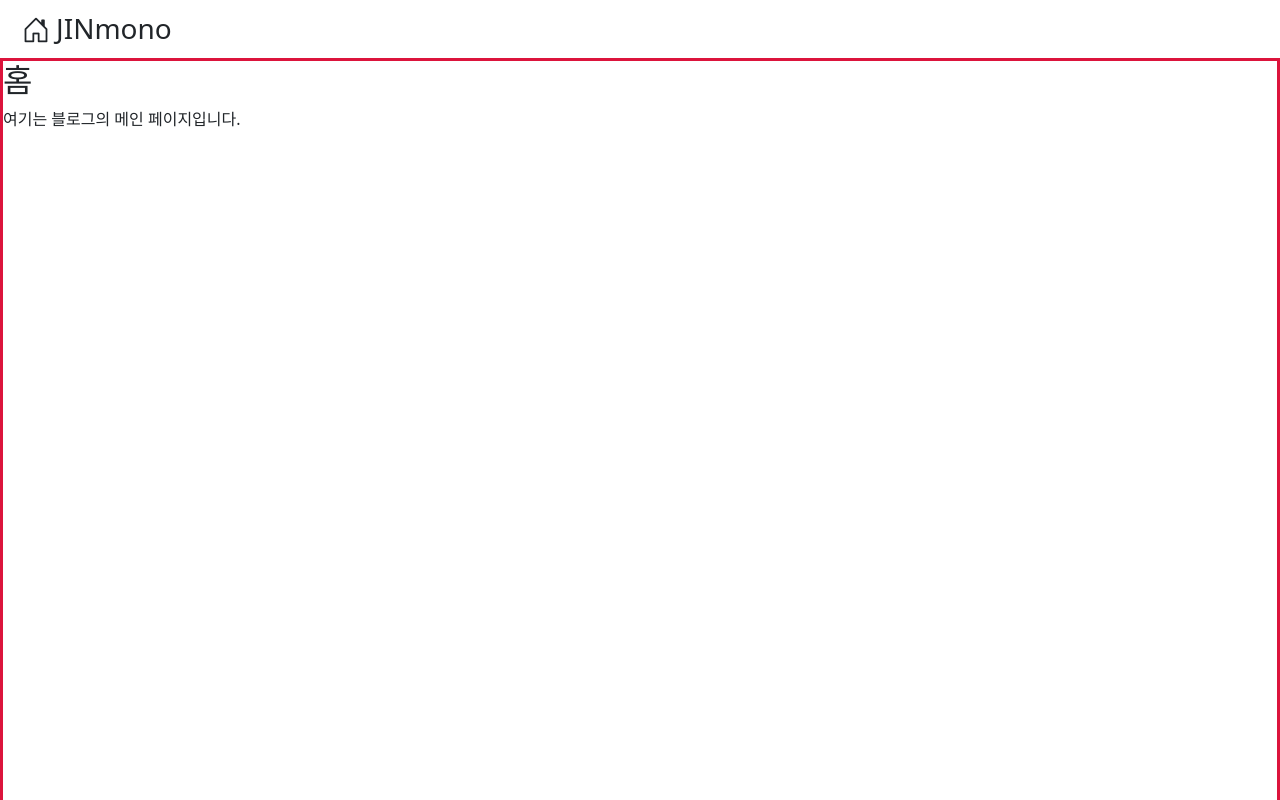
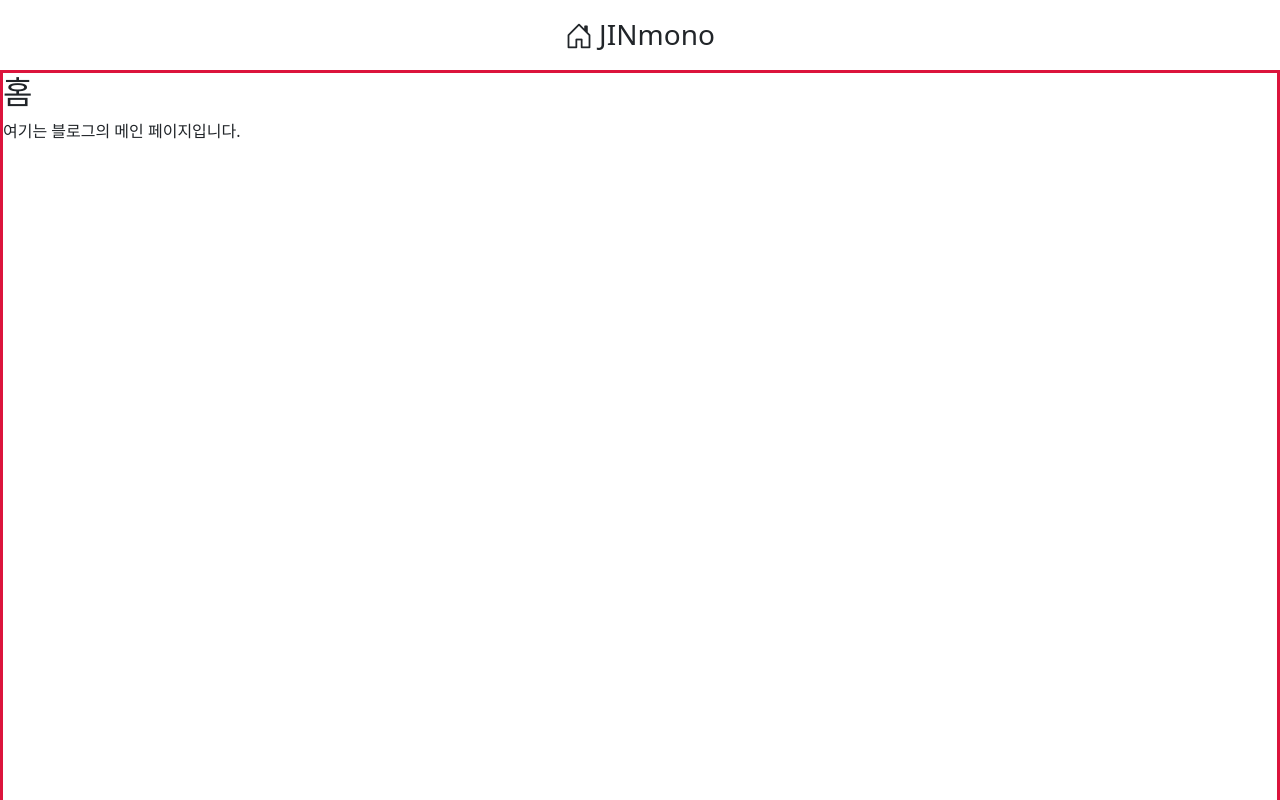
Before and after one commit to JINWON-getup/blog-frontend, a React (Vite) app: page / in a window 1280 px wide. Shown: the top 800 px of the page. Built offline with nearby package versions, Linux system fonts and the light colour scheme.

Commit message:
header_center-Modify

```diff
--- a/src/css/header.css
+++ b/src/css/header.css
@@ -1,8 +1,15 @@
+header {
+  display: flex;
+  justify-content: center; /* 수평 중앙 정렬 */
+  align-items: center;     /* 수직 중앙 정렬 */
+  height: 70px;            /* 원하는 높이 지정 */
+}
+
 .header-link {
     display: flex;
     align-items: center;
     color: inherit;
-    margin-left: 10px;
+    /* margin-left: 10px; */
     padding: 8px 12px;
     border-radius: 8px;
     text-decoration: none;
```
